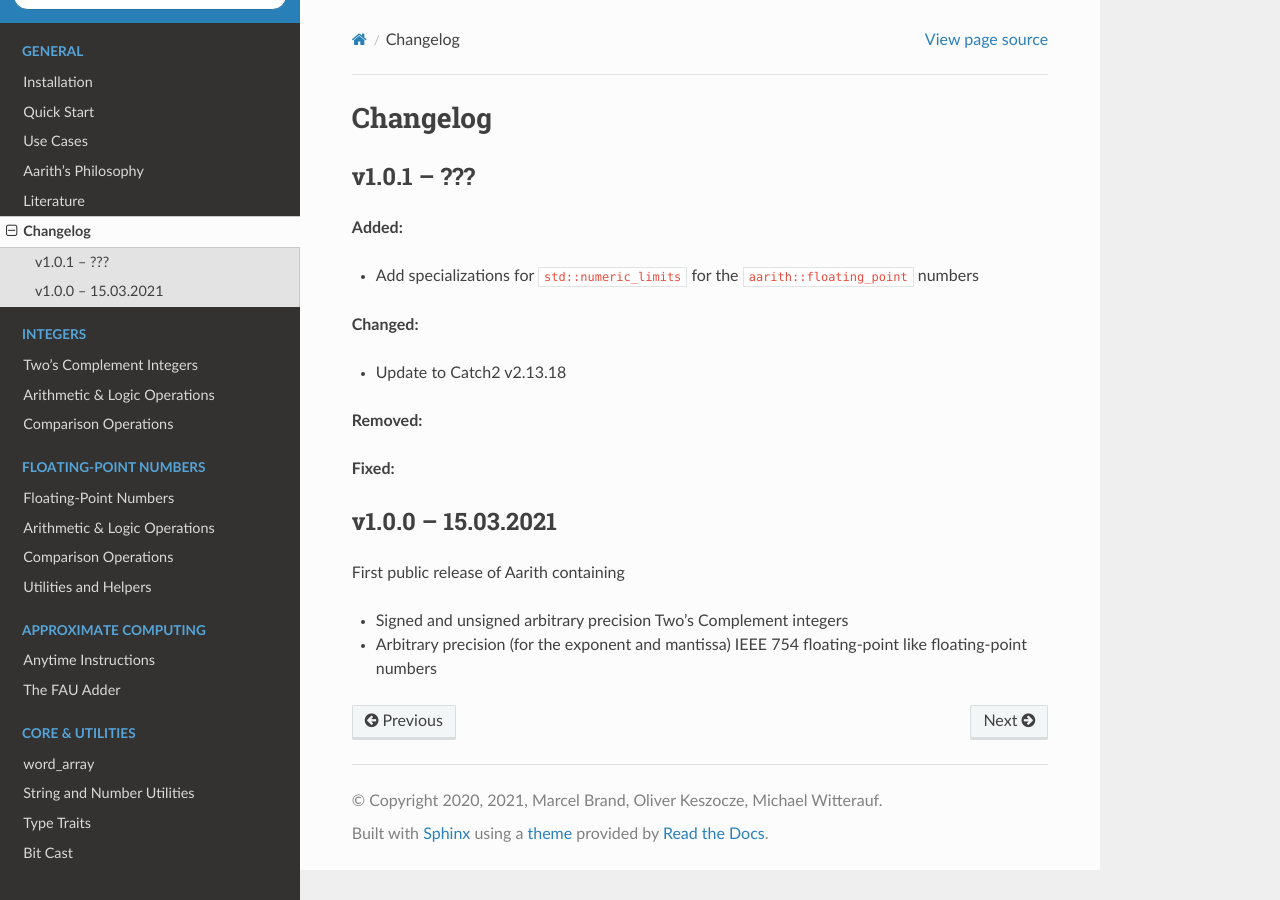
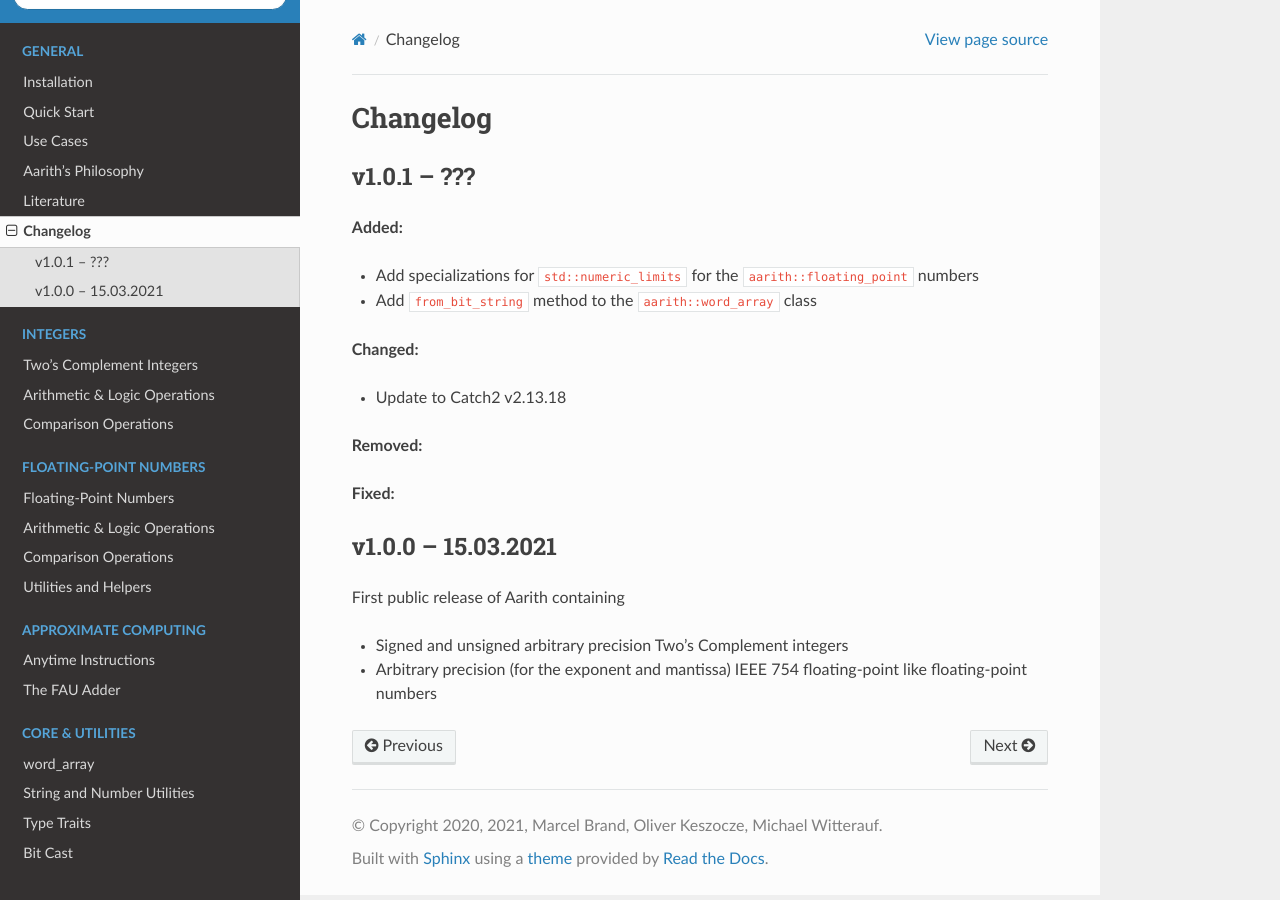
Before and after one commit to keszocze/aarith, a Sphinx documentation site: the page built from docs/changelog.rst, in a window 1280 px wide. Built offline with Sphinx 7.4.7 and the Read the Docs theme 2.0.0, drawn with Linux system fonts in a browser that asks for light colours.

Commit message:
update the changelog

```diff
--- a/docs/changelog.rst
+++ b/docs/changelog.rst
@@ -7,6 +7,8 @@
 **Added:**
 
 * Add specializations for ``std::numeric_limits`` for the ``aarith::floating_point`` numbers
+* Add ``from_bit_string`` method to the ``aarith::word_array`` class
+
 
 **Changed:**
 
```
Also changed, not shown: 2 other files.
